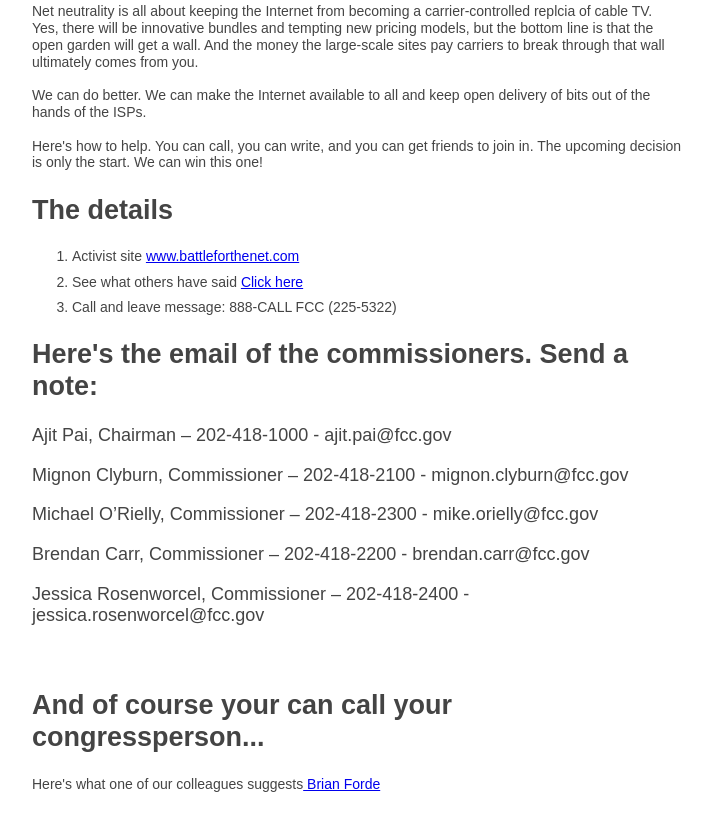
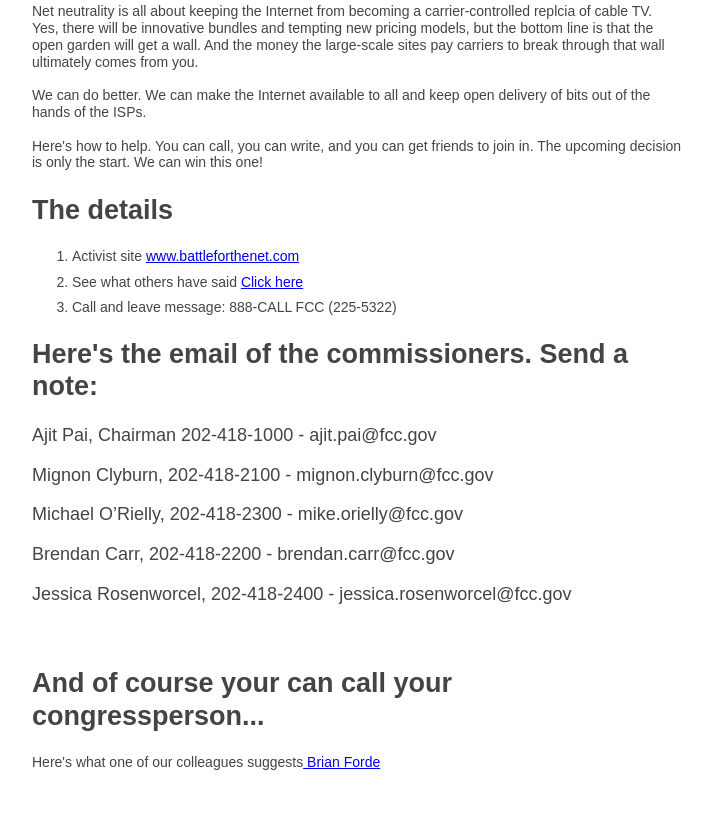
Before and after one commit to mitmedialab/viral-fcc-site, a plain HTML site: page index.html in a window 1280 px wide. Shown: the part 104-934 px from the top of the page, without its empty margins (283-995 px from the left). Drawn offline with Linux system fonts and the light colour scheme.

Commit message:
Update index.html

```diff
--- a/index.html
+++ b/index.html
@@ -56,11 +56,11 @@
 	<li><div class="biblio">Call and leave message: 888-CALL FCC (225-5322)</div></li>
 	</ol>
   <h2>Here's the email of the commissioners. Send a note:</h2>
-  <p>Ajit Pai, Chairman – 202-418-1000 -  ajit.pai@fcc.gov</p>
-  <p>Mignon Clyburn, Commissioner – 202-418-2100  - mignon.clyburn@fcc.gov</p>
-  <p>Michael O’Rielly, Commissioner – 202-418-2300 -  mike.orielly@fcc.gov</p>
-  <p>Brendan Carr, Commissioner – 202-418-2200 - brendan.carr@fcc.gov</p>
-  <p>Jessica Rosenworcel, Commissioner – 202-418-2400 - jessica.rosenworcel@fcc.gov </p>
+  <p>Ajit Pai, Chairman 202-418-1000 - ajit.pai@fcc.gov</p>
+  <p>Mignon Clyburn, 202-418-2100  - mignon.clyburn@fcc.gov</p>
+  <p>Michael O’Rielly, 202-418-2300 -  mike.orielly@fcc.gov</p>
+  <p>Brendan Carr, 202-418-2200 - brendan.carr@fcc.gov</p>
+  <p>Jessica Rosenworcel, 202-418-2400 - jessica.rosenworcel@fcc.gov </p>
 	<br>
 	<h2>And of course your can call your congressperson...</H2>
 	<div class="biblio">Here's what one of our colleagues suggests<a href="https://www.youtube.com/watch?time_continue=1&v=QlErPOPrEVI"> Brian Forde </a></div>
```
